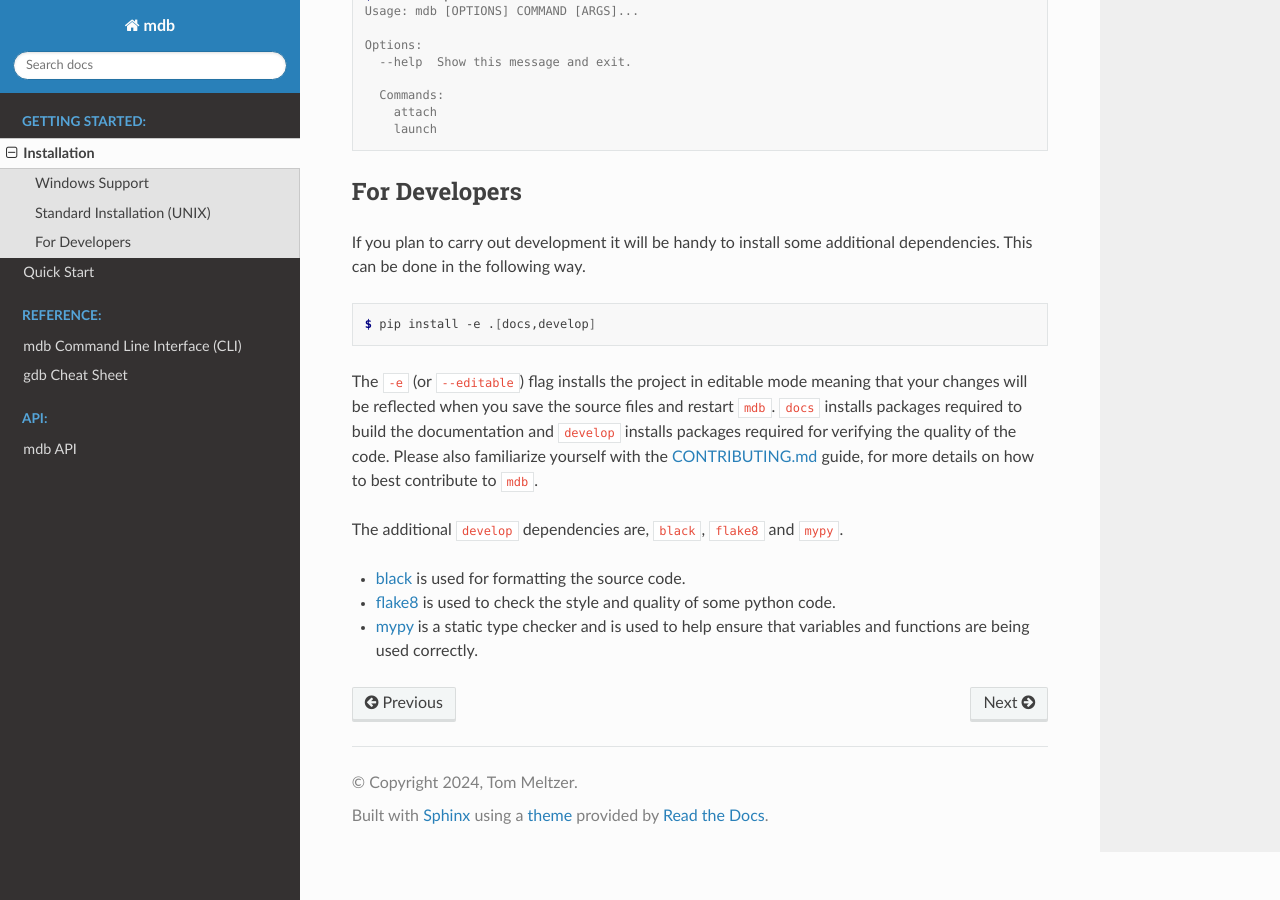
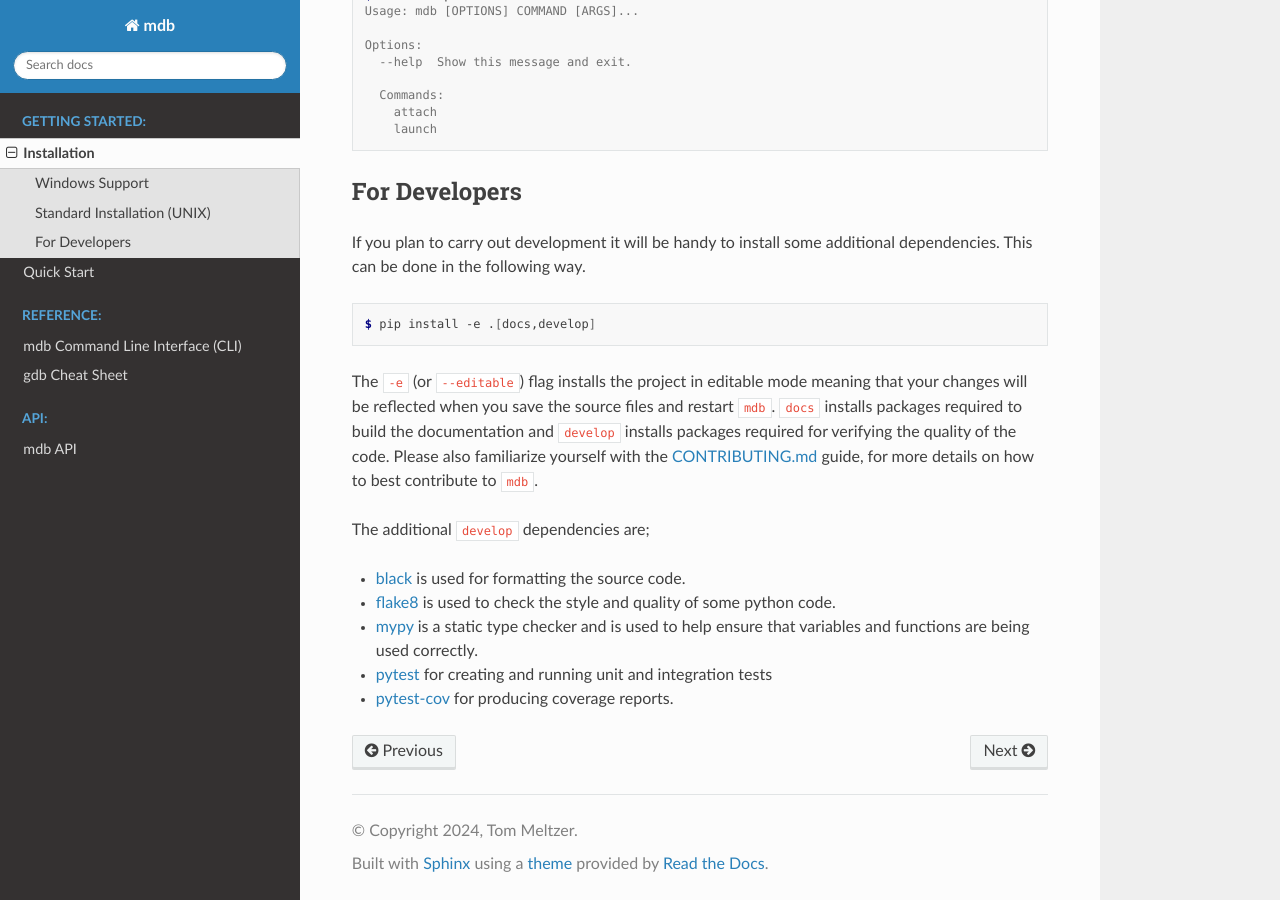
Before and after one commit to TomMelt/mdb, a Sphinx documentation site: the page built from docs/source/installation.rst, in a window 1280 px wide and 900 px high, scrolled down 891 px. Built offline with Sphinx 7.4.7 and the Read the Docs theme 2.0.0, drawn with Linux system fonts in a browser that asks for light colours.

Commit message:
update docs

```diff
--- a/docs/source/installation.rst
+++ b/docs/source/installation.rst
@@ -70,10 +70,13 @@ quality of the code. Please also familiarize yourself with the `CONTRIBUTING.md
 <https://github.com/TomMelt/mdb/blob/main/CONTRIBUTING.md>`_ guide, for more details on how to best
 contribute to ``mdb``.
 
-The additional ``develop`` dependencies are, ``black``, ``flake8`` and ``mypy``.
+The additional ``develop`` dependencies are;
 
 * `black <https://black.readthedocs.io/en/stable>`_ is used for formatting the source code.
 * `flake8 <https://flake8.pycqa.org/en/latest>`_ is used to check the style and quality of some
   python code.
 * `mypy <https://mypy.readthedocs.io/en/stable>`_ is a static type checker and is used to help
   ensure that variables and functions are being used correctly.
+* `pytest <https://docs.pytest.org/en/7.4.x/>`_ for creating and running unit and integration tests
+* `pytest-cov <https://pytest-cov.readthedocs.io/en/latest/index.html>`_ for producing coverage
+  reports.
```
Also changed, not shown: CONTRIBUTING.md (+34 -11 lines).
